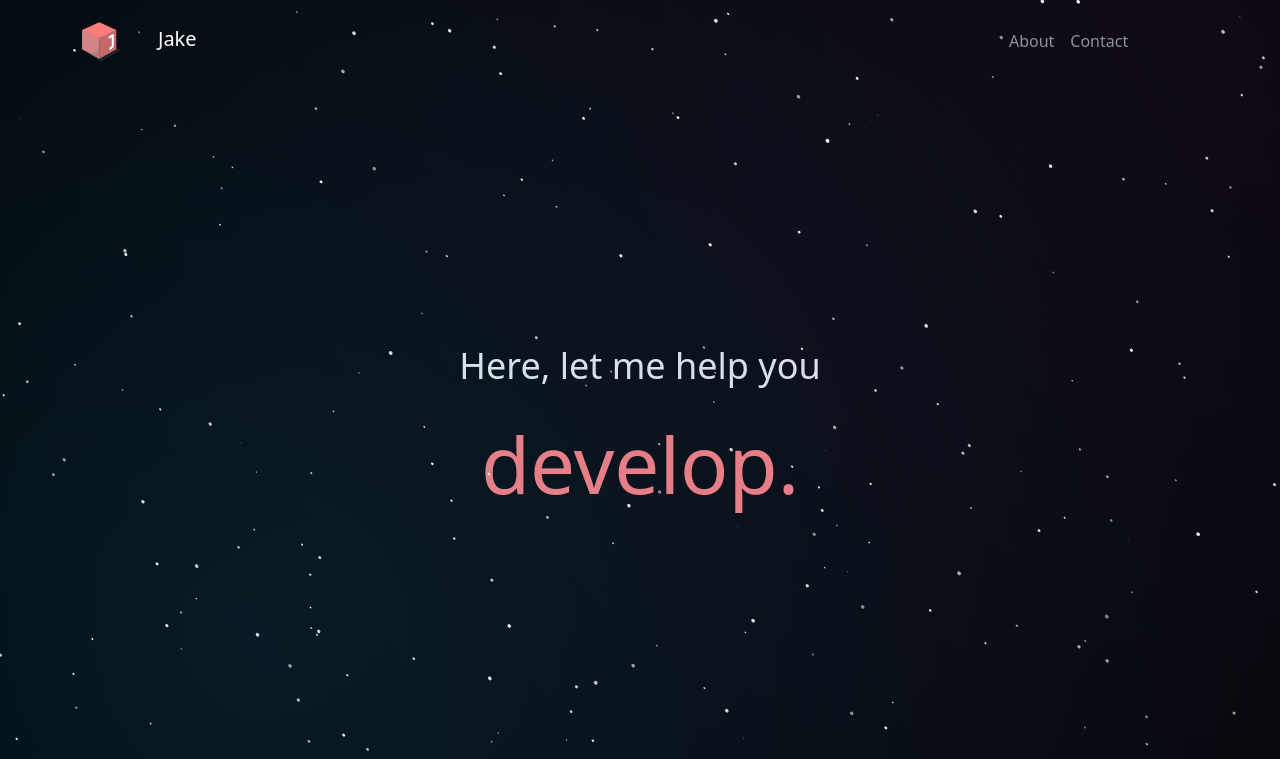
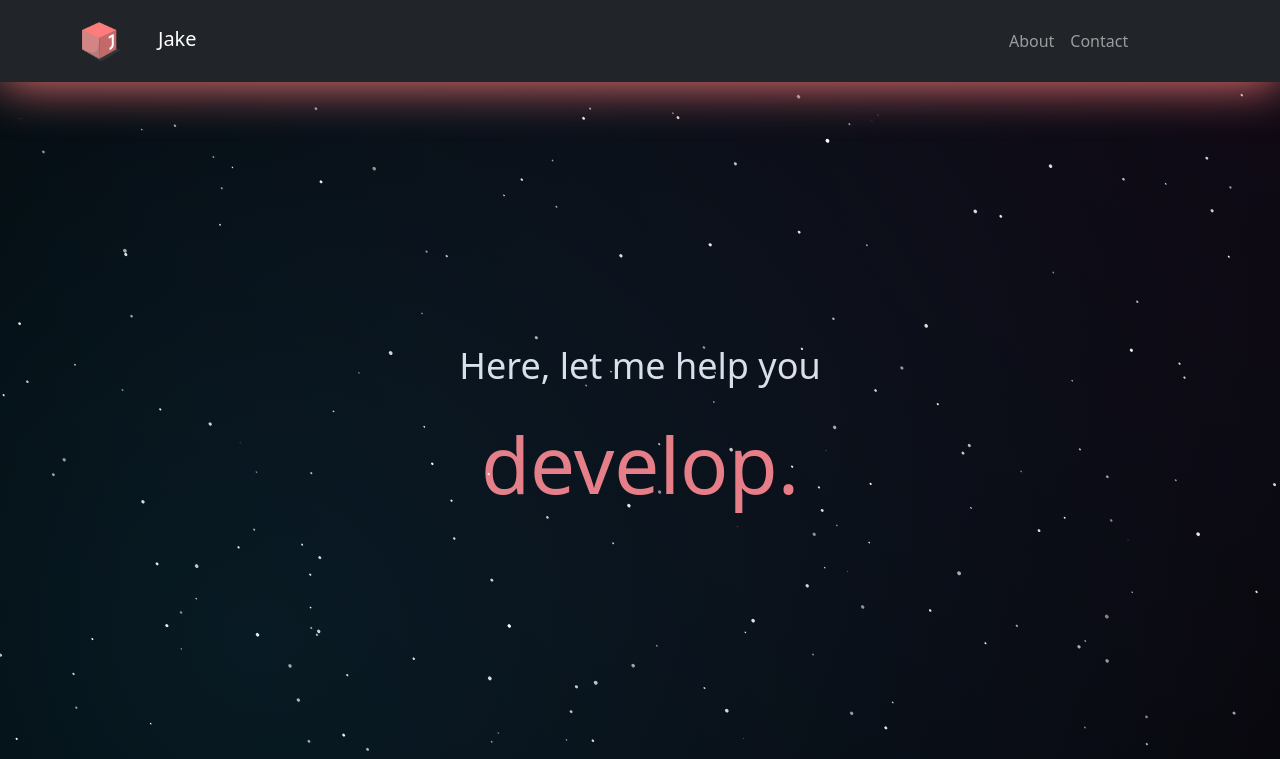
Before and after one commit to tallglassof-milkjake/PortfolioV2, a website: page public/index.html in a window 1280 px wide. Shown: the top 759 px of the page. Drawn offline with nearby package versions, Linux system fonts and the light colour scheme; a web font is replaced by a local one.

Commit message:
adding drop shadow to navbar (not sure if will keep as landing page has a lighting effect that overpowers nav colour)

```diff
--- a/public/index.html
+++ b/public/index.html
@@ -21,7 +21,7 @@
 
 </head>
 <body>
-    <nav class="position-absolute navigation-bar navbar navbar-expand-lg sticky-top navbar-dark">
+    <nav class="position-absolute navigation-bar navbar navbar-expand-lg sticky-top bg-dark navbar-dark">
         <div class="container">
             <a class="navbar-brand jake" href="/public/index.html"><img class="logo img-fluid" src="../assets/img/logo.png" alt="J Logo"> Jake</a>
             <button class="navbar-toggler" type="button" data-toggle="collapse" data-target="#navbarSupportedContent" aria-controls="navbarSupportedContent" aria-expanded="false" aria-label="Toggle navigation">
--- a/public/styles/style.css
+++ b/public/styles/style.css
@@ -40,7 +40,7 @@ body {
     top: 0;
     left: 0;
     right: 0;
-    background-color: transparent !important;
+    /* background-color: transparent !important; */
     text-decoration: none;
   }
 
@@ -75,10 +75,13 @@ body {
 }
 
 .navigation-bar {
-    background: transparent !important;
+    background-color: #000000;
+    /* background: transparent !important; */
     left: 0;
     right: 0;
     top: 0;
+    z-index: 5;
+    box-shadow: 0 1px 50px #FF7C7C;
 }
 
   /* a:hover {
```
